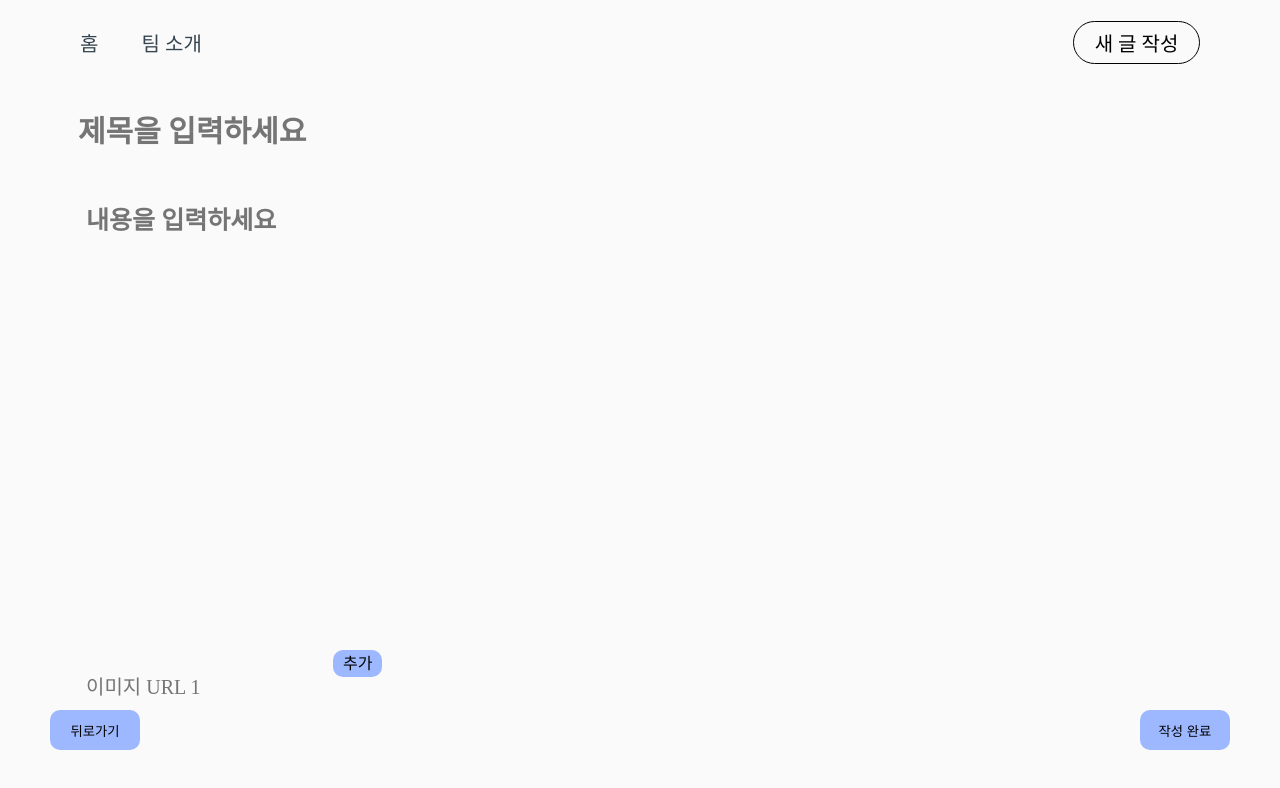
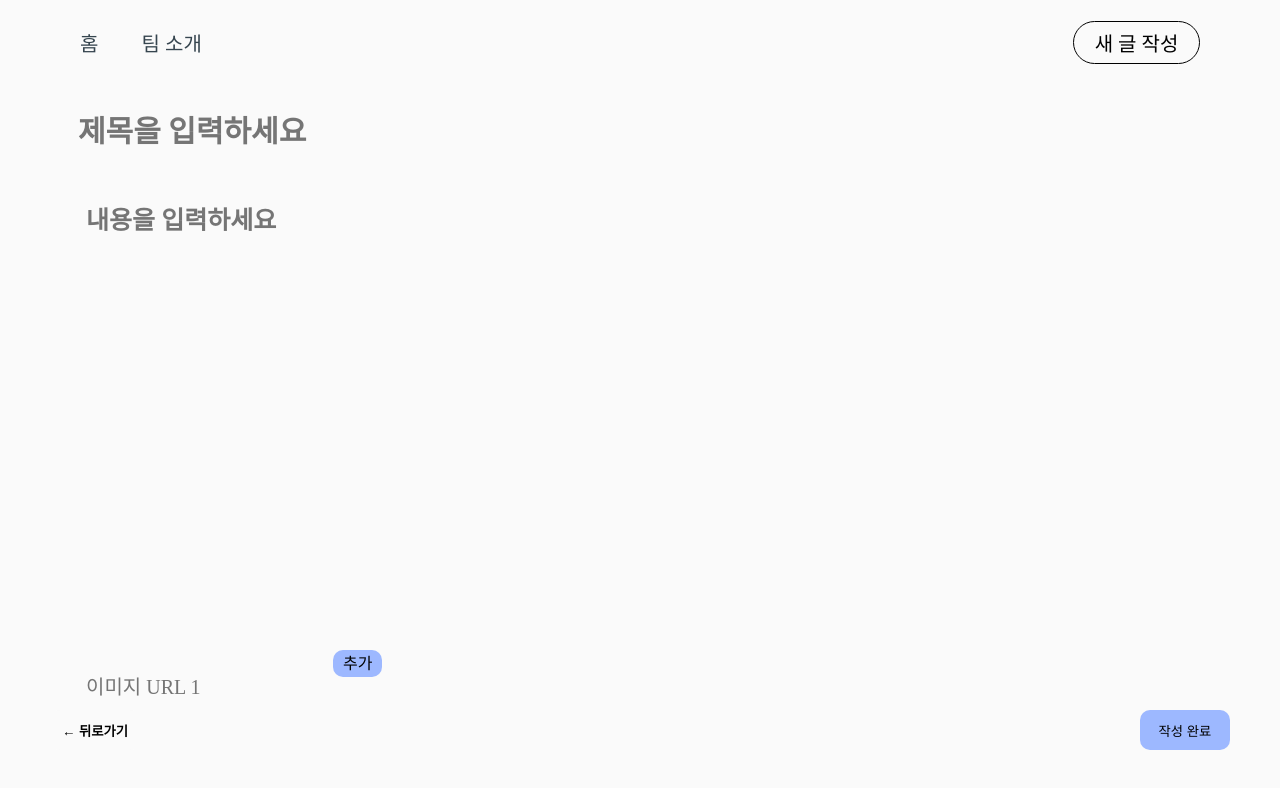
Before and after one commit to Yj621/Red-Panda, a React (Create React App) app: page / in a window 1280 px wide. Both pictures are taken after a click on the element "새 글 작성". Shown: the top 788 px of the page. Built offline with nearby package versions, Linux system fonts and the light colour scheme; no server answers.

Commit message:
fix back

```diff
--- a/src/pages/write/Write.css
+++ b/src/pages/write/Write.css
@@ -133,11 +133,10 @@
     height: 40px;
     bottom: 50px;
     left: 50px;
-
-
-    background: #9DB8FF;
+    background: #FAFAFA;
     border-radius: 10px;
     border: none;
+    font-weight: bold;
 
 
 }
--- a/src/pages/write/Write.jsx
+++ b/src/pages/write/Write.jsx
@@ -104,7 +104,7 @@ function Write() {
       </div>
       <button onClick={addNewData} className='done'>작성 완료</button>
       <form action='/' className='backBtn'>
-        <input type='submit' value='뒤로가기'/>
+        <input type='submit' value='← 뒤로가기'/>
       </form>
     </div>
   );
```
